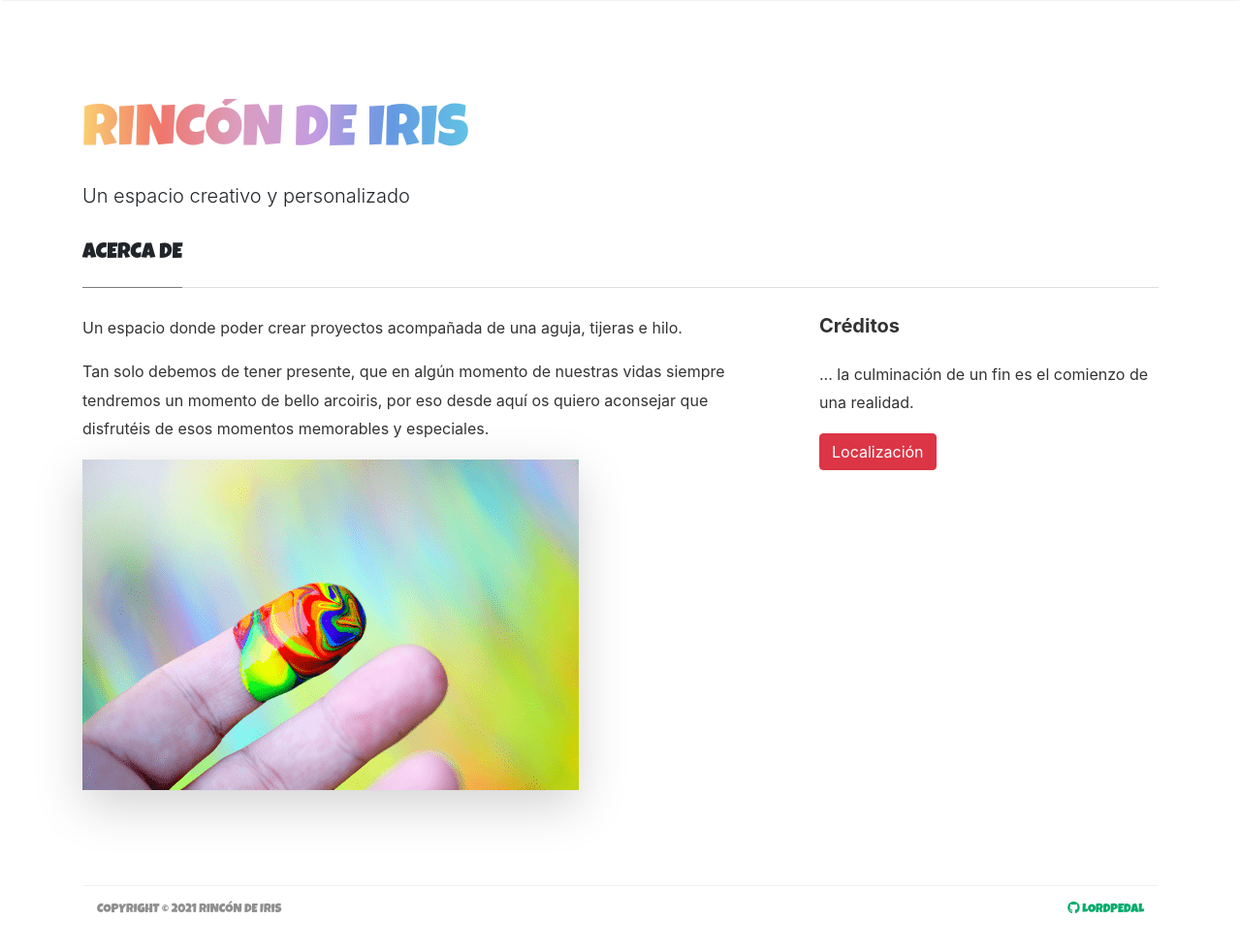
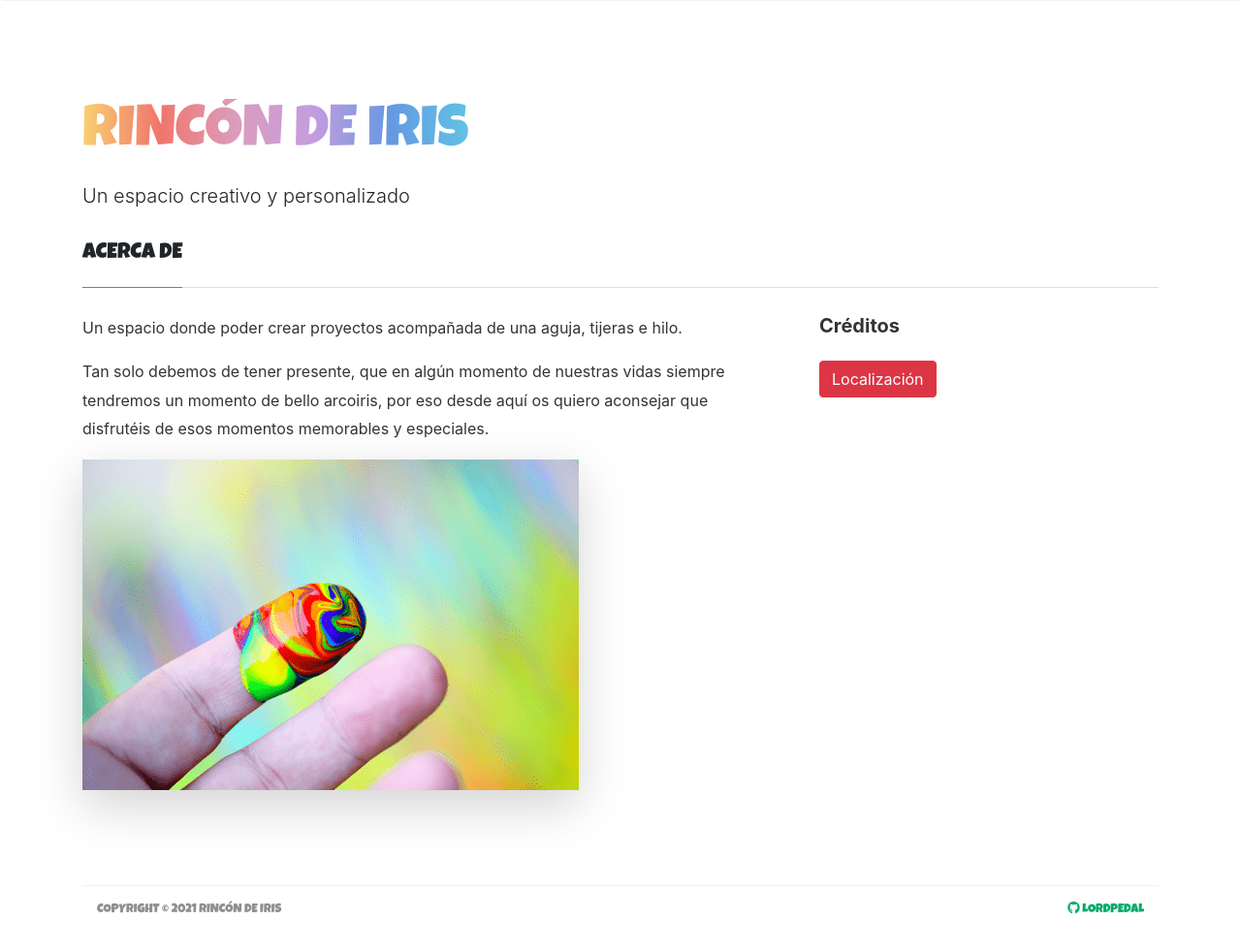
Before and after one commit to Lordpedal/rincondeiris, a Jekyll site: the page built from _pages/about.md, in a window 1280 px wide and 1022 px high. Shown: the top 981 px of the window at 97% size. Built offline with Jekyll 4.4.1, drawn with Linux system fonts in a browser that asks for light colours; nearby versions of some CDN libraries.

Commit message:
Actualización jue abr 22 18:25:21 CEST 2021

```diff
--- a/_pages/about.md
+++ b/_pages/about.md
@@ -20,8 +20,6 @@ comments: false
 <div class="sticky-top sticky-top-80">
 <h5>Créditos</h5>
 
-<p>... la culminación de un fin es el comienzo de una realidad.</p>
-
 <a target="_blank" href="https://goo.gl/maps/CecKW6yDBuQc9R9JA" class="btn btn-danger">Localización</a>
 
 </div>
```
